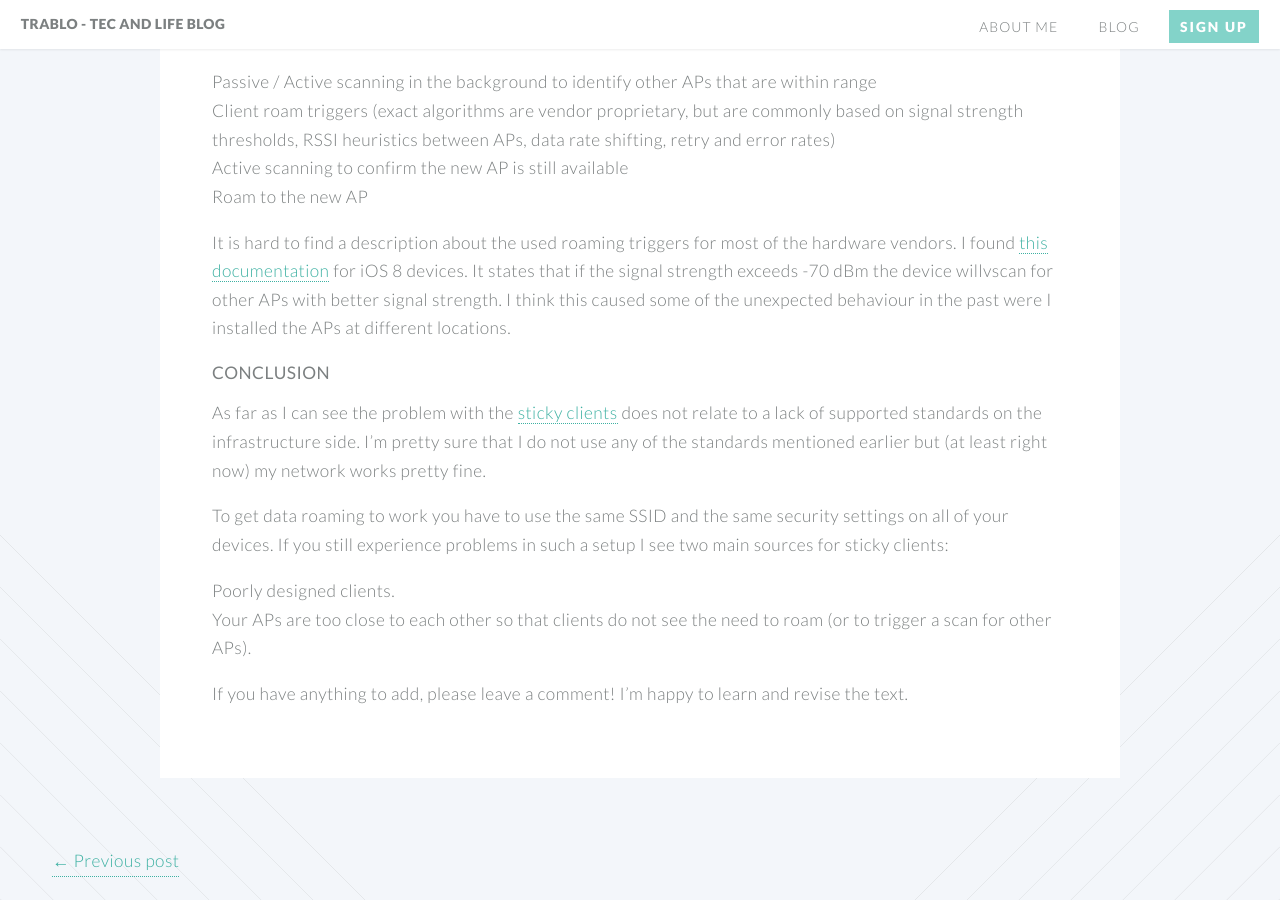
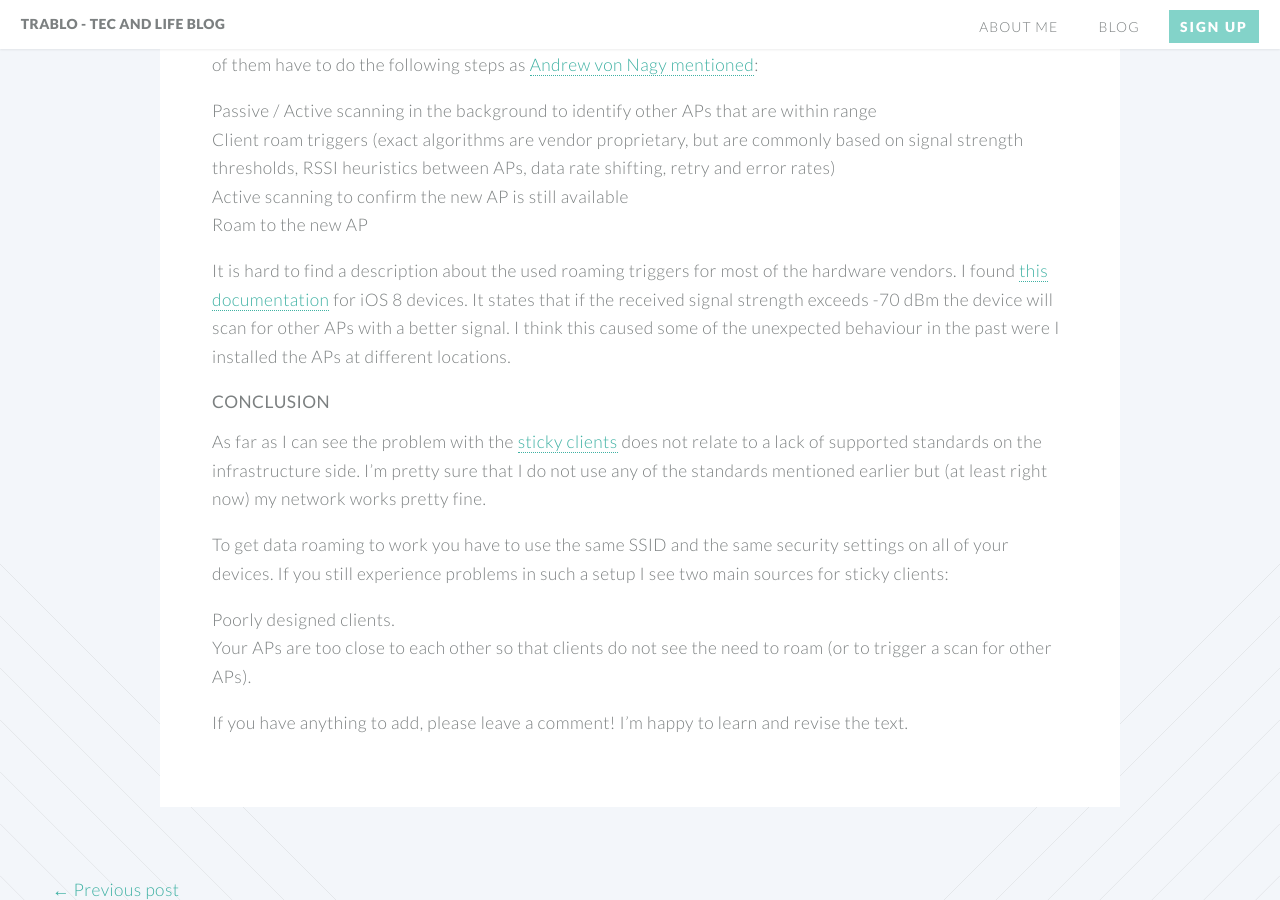
Before and after one commit to ksrimmy/blog, a Jekyll site: the page built from _posts/2016-11-27-wifi-roaming.markdown, in a window 1280 px wide and 900 px high, scrolled down 2136 px. Built offline with Jekyll 4.4.1, drawn with Linux system fonts in a browser that asks for light colours; comment, search, counter and statistics services are not loaded; some of the changed text lies outside the part shown.

Commit message:
improved tl dr

```diff
--- a/_posts/2016-11-27-wifi-roaming.markdown
+++ b/_posts/2016-11-27-wifi-roaming.markdown
@@ -67,7 +67,7 @@
 
 It is hard to find a description about the used roaming triggers for most of the hardware vendors.
 I found [this documentation](https://support.apple.com/en-us/HT203068) for iOS 8 devices.
-It states that if the signal strength exceeds -70 dBm the device willvscan for other APs with better signal strength.
+It states that if the received signal strength exceeds -70 dBm the device will scan for other APs with a better signal.
 I think this caused some of the unexpected behaviour in the past were I installed the APs at different locations.
 
 # Conclusion
```
Also changed, not shown: other parts of _posts/2016-11-27-wifi-roaming.markdown (+1 -1 lines).
